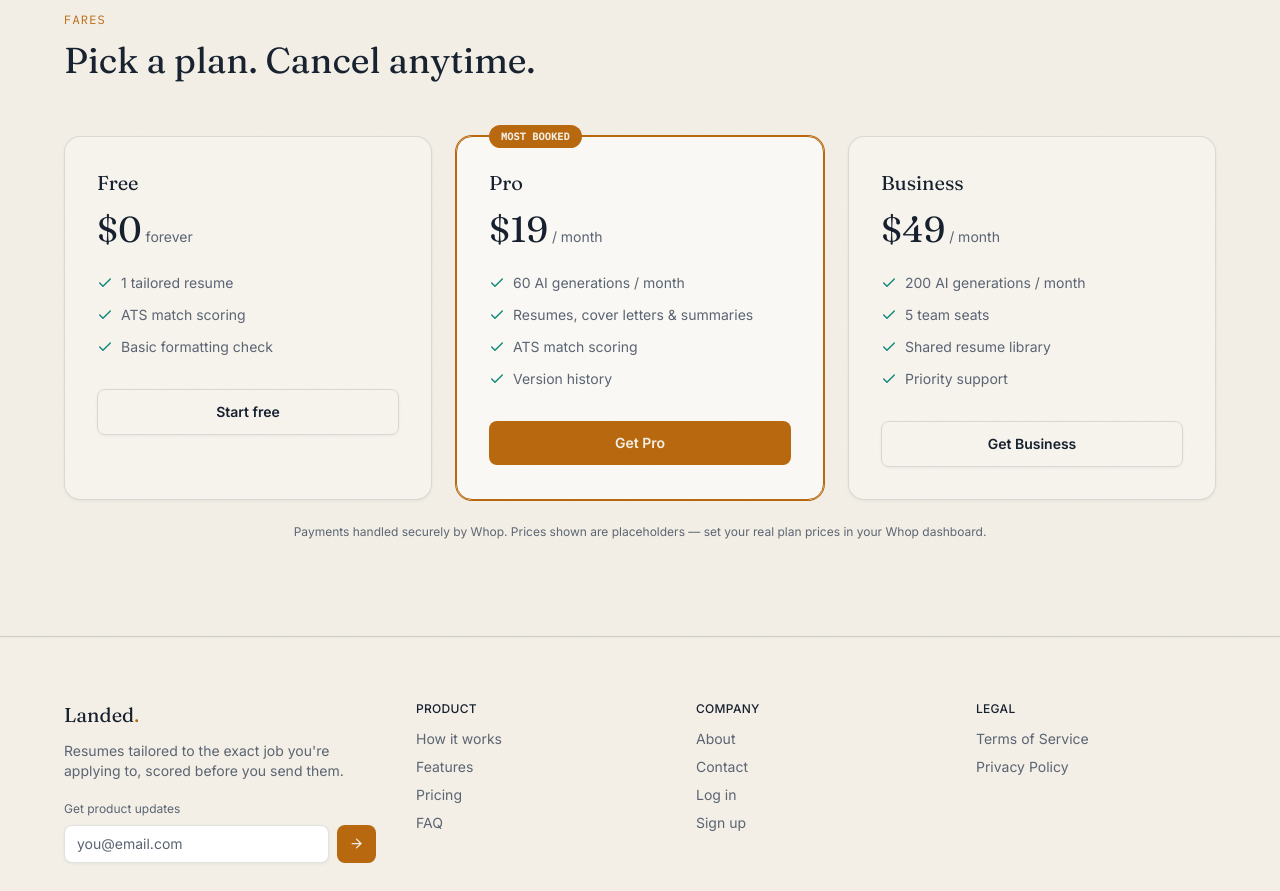
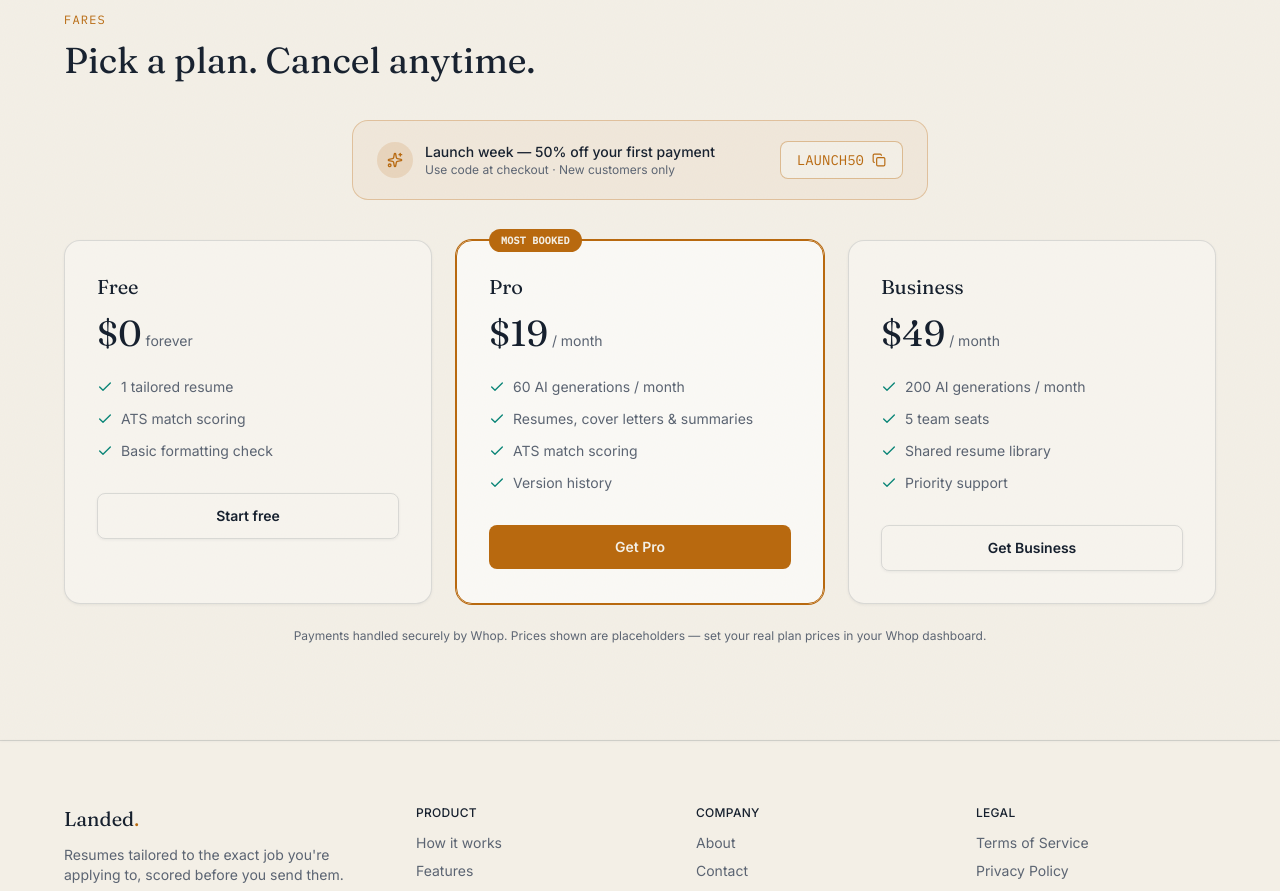
Before and after one commit to Mbilal-1050/landed, a Next.js app: page / in a window 1280 px wide. Shown: the part 2120-3011 px from the top of the page. Built offline with nearby package versions, Linux system fonts and the light colour scheme.

Commit message:
Add LAUNCH50 promo banner to pricing page

```diff
--- /dev/null
+++ b/src/components/LaunchBanner.tsx
@@ -0,0 +1,39 @@
+"use client";
+
+import { useState } from "react";
+import { motion } from "framer-motion";
+import { Copy, Check, Sparkles } from "lucide-react";
+
+export default function LaunchBanner() {
+  const [copied, setCopied] = useState(false);
+
+  function copy() {
+    navigator.clipboard.writeText("LAUNCH50");
+    setCopied(true);
+    setTimeout(() => setCopied(false), 2000);
+  }
+
+  return (
+    <motion.div
+      initial={{ opacity: 0, y: -10 }}
+      animate={{ opacity: 1, y: 0 }}
+      className="mx-auto mb-10 flex max-w-xl flex-col items-center gap-3 rounded-2xl border border-amber/30 bg-amber/5 px-6 py-5 text-center sm:flex-row sm:justify-between sm:text-left"
+    >
+      <div className="flex items-center gap-3">
+        <div className="grid h-9 w-9 shrink-0 place-items-center rounded-full bg-amber/15 text-amber">
+          <Sparkles size={16} />
+        </div>
+        <div>
+          <p className="text-sm font-medium text-fog">Launch week — 50% off your first payment</p>
+          <p className="text-xs text-fog-dim">Use code at checkout · New customers only</p>
+        </div>
+      </div>
+      <button
+        onClick={copy}
+        className="flex shrink-0 items-center gap-2 rounded-lg border border-amber/40 bg-ink px-4 py-2 font-mono text-sm text-amber transition hover:bg-amber/10 cursor-pointer"
+      >
+        LAUNCH50 {copied ? <Check size={14} /> : <Copy size={14} />}
+      </button>
+    </motion.div>
+  );
+}
--- a/src/components/Pricing.tsx
+++ b/src/components/Pricing.tsx
@@ -2,6 +2,7 @@
 
 import { motion } from "framer-motion";
 import { Check } from "lucide-react";
+import LaunchBanner from "./LaunchBanner";
 
 const plans = [
   {
@@ -69,7 +70,11 @@ export default function Pricing() {
           Pick a plan. Cancel anytime.
         </motion.h2>
 
-        <div className="mt-14 grid gap-6 sm:grid-cols-3">
+        <div className="mt-10">
+          <LaunchBanner />
+        </div>
+
+        <div className="mt-4 grid gap-6 sm:grid-cols-3">
           {plans.map((p, i) => (
             <motion.div
               key={p.name}
```
